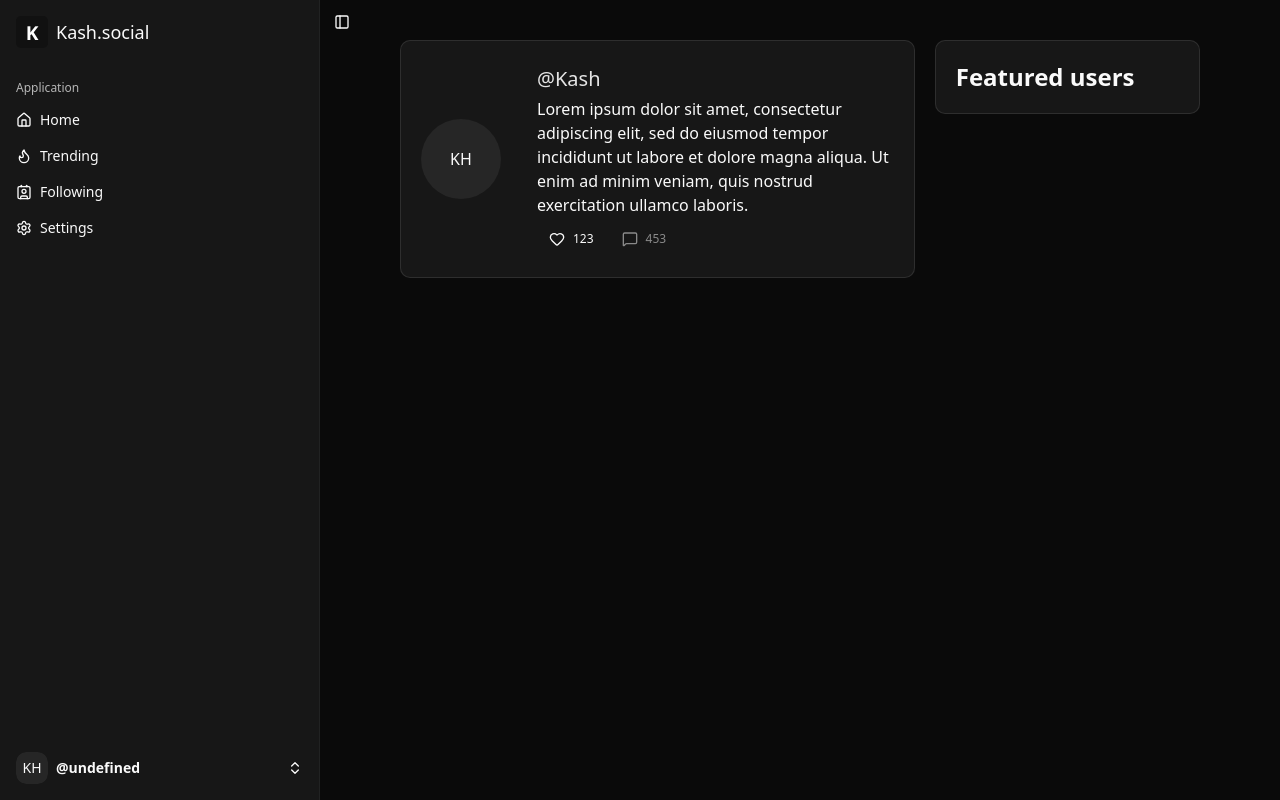
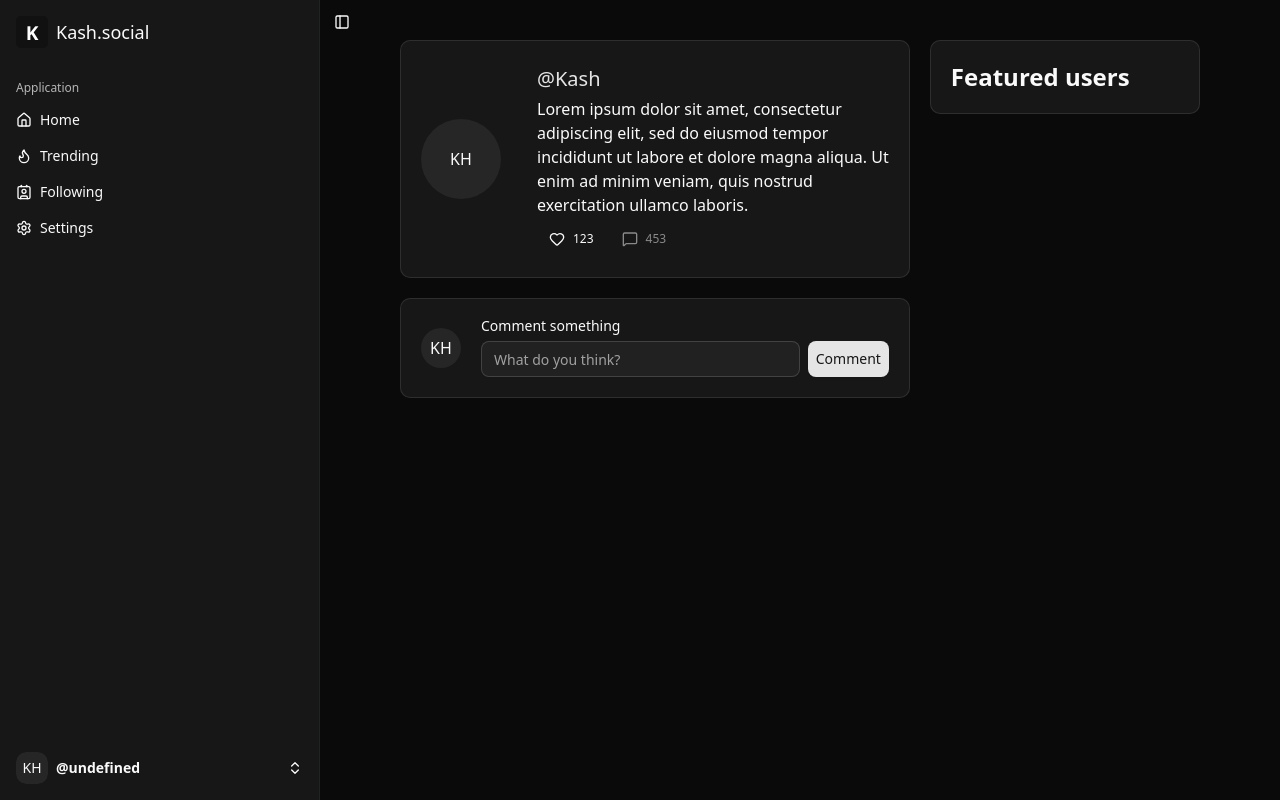
Before and after one commit to 0xKash/social-media-frontend, a React (Vite) app: page /post/1 in a window 1280 px wide. Built offline with nearby package versions, Linux system fonts and the light colour scheme; no server answers.

Commit message:
feat: create input to post new comments

```diff
--- /dev/null
+++ b/src/components/app/post/input.jsx
@@ -0,0 +1,28 @@
+import { Avatar, AvatarImage, AvatarFallback } from "@/components/ui/avatar";
+import { Input } from "@/components/ui/input";
+import { Label } from "@/components/ui/label";
+import { Button } from "@/components/ui/button";
+
+export function InputComment({ avatar }) {
+  return (
+    <div className="w-full bg-popover h-fit flex items-center gap-5 rounded-lg border p-5 max-sm:hidden ">
+      <Avatar className="lg:size-10 rounded-lg">
+        <AvatarImage src={avatar} />
+        <AvatarFallback>KH</AvatarFallback>
+      </Avatar>
+      <form action="" className="flex flex-col gap-2 w-full">
+        <Label htmlFor="comment">Comment something</Label>
+        <div className="flex items-center gap-2">
+          <Input
+            className=""
+            placeholder="What do you think?"
+            maxLength="120"
+            id="comment"
+            required
+          />
+          <Button className="h-full p-2">Comment</Button>
+        </div>
+      </form>
+    </div>
+  );
+}
--- a/src/components/app/post/postUsername.jsx
+++ b/src/components/app/post/postUsername.jsx
@@ -16,12 +16,14 @@ export function PostUsername({
   handleUnfollow,
 }) {
   return (
-    <HoverCard className="border">
-      <HoverCardTrigger asChild>
-        <Button variant="link" className="">
-          <h1 className="text-xl">@Kash</h1>
-        </Button>
-      </HoverCardTrigger>
+    <HoverCard>
+      <div className="flex  items-center gap-0">
+        <HoverCardTrigger asChild>
+          <Button variant="link">
+            <h1 className="text-xl">@Kash</h1>
+          </Button>
+        </HoverCardTrigger>
+      </div>
       <HoverCardContent className="w-80">
         <div className="flex items-center gap-1">
           <Avatar>
@@ -32,6 +34,7 @@ export function PostUsername({
             <a className="text-sm font-semibold" href="#">
               {`@${username}`}
             </a>
+
             <div className="text-muted-foreground text-xs">{`Joined ${joinedAt}`}</div>
           </div>
           {userId != targetId &&
--- a/src/pages/post.jsx
+++ b/src/pages/post.jsx
@@ -1,10 +1,14 @@
 import { FeaturedUsers } from "@/components/app/post/featuredUsers";
+import { InputComment } from "@/components/app/post/input";
 import { PostDisplay } from "@/components/app/post/postDisplay";
 
 const Post = () => {
   return (
     <main className="w-full py-10 pr-11 lg:pr-20 lg:pl-9 flex gap-5 min-h-screen">
-      <PostDisplay />
+      <div className="w-full h-fit flex flex-col gap-5">
+        <PostDisplay />
+        <InputComment />
+      </div>
       <FeaturedUsers />
     </main>
   );
```
